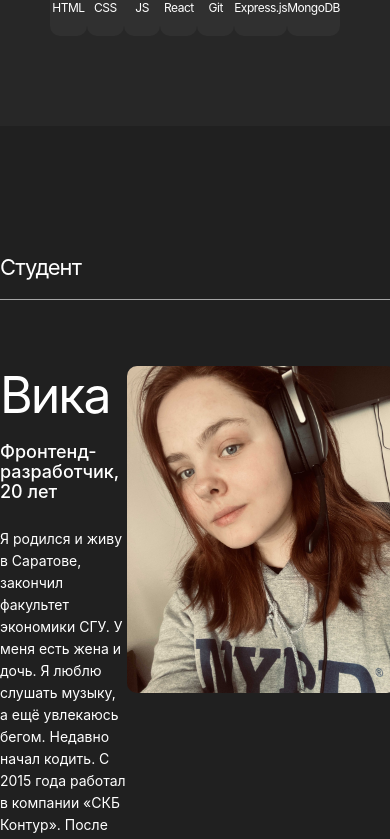
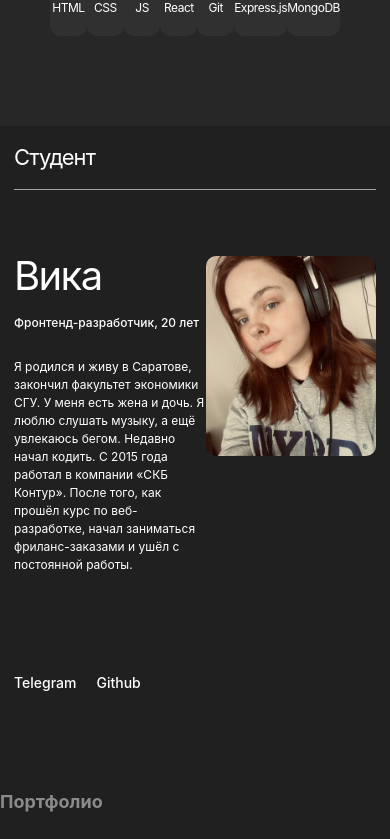
Before and after one commit to SleepyDoo/movies-explorer-frontend, a React (Create React App) app: page / in a window 390 px wide. Shown: the part 2316-3155 px from the top of the page. Built offline with nearby package versions, Linux system fonts and the light colour scheme.

Commit message:
added aboutme adaptive

```diff
--- a/src/components/Main/AboutMe/AboutMe.css
+++ b/src/components/Main/AboutMe/AboutMe.css
@@ -1,5 +1,5 @@
 .about-me {
-    padding: 110px 0 100px 0;
+    padding: 110px 70px 100px 70px;
     max-width: 1140px;
     margin: 0 auto;
 }
@@ -72,3 +72,82 @@
 .promo__link-container:hover {
     opacity: .5;
 }
+
+@media screen and (max-width: 768px) {
+
+    .about-me {
+        padding: 90px 50px 90px 50px;
+    }
+
+    .about-me__name {
+        font-size: 40px;
+        line-height: 40px;
+    }
+
+    .about-me__post {
+        font-size: 12px;
+        line-height: 18px;
+    }
+
+    .about-me__paragraph {
+        font-size: 12px;
+        line-height: 18px;
+    }
+
+    .about-me__photo {
+        width: 255px;
+        height: 307px;
+    }
+
+}
+
+@media screen and (max-width: 480px) {
+    .about-me__photo {
+        width: 170px;
+        height: 200px;
+    }
+
+    .about-me {
+        padding: 0 14px;
+    }
+}
+
+@media screen and (max-width: 320px) {
+
+    .about-me {
+        padding: 70px 14px 70px;
+    }
+
+    .about-me__name {
+        font-size: 30px;
+        line-height: 36px;
+        grid-row: 2;
+        margin-bottom: 18px;
+    }
+
+    .about-me__post {
+        font-size: 11px;
+        line-height: 16px;
+        grid-row: 3;
+        margin-bottom: 20px;
+    }
+
+    .about-me__paragraph {
+        font-size: 11px;
+        line-height: 16px;
+        grid-row: 4;
+        margin-bottom: 40px;
+    }
+
+    .about-me__photo {
+        width: 292px;
+        height: 352px;
+        grid-row: 1;
+        margin-bottom: 40px;
+    }
+
+    .about-me__container {
+        margin-top: 60px;
+    }
+
+}
```
